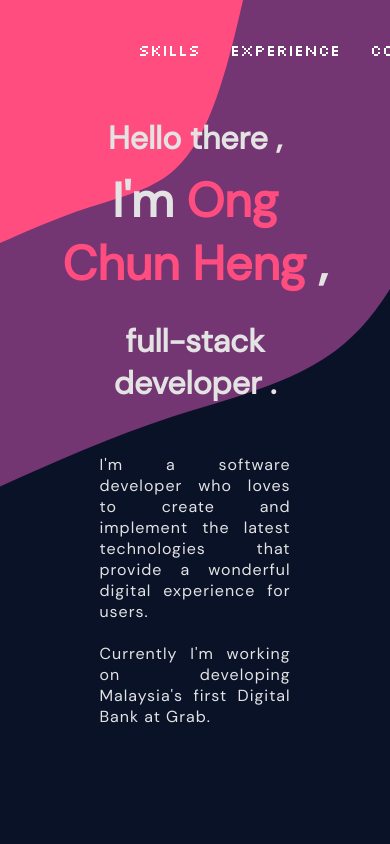
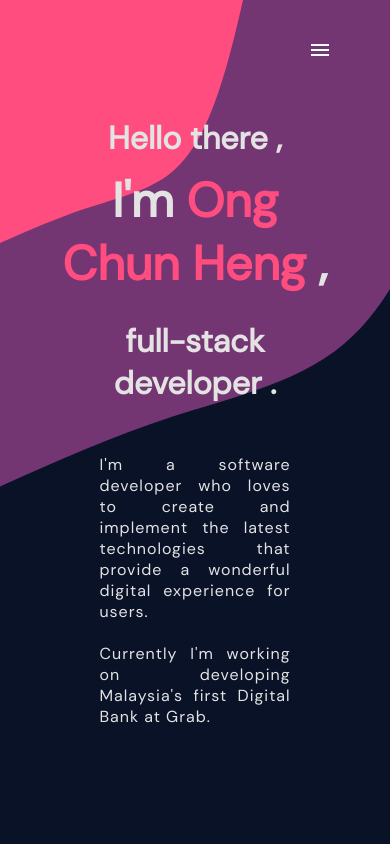
Before and after one commit to ongch24014/portfolio, a React (Create React App) app: page / in a window 390 px wide. Shown: the top 844 px of the page. Built offline with nearby package versions, Linux system fonts and the light colour scheme.

Commit message:
added mobile responsive for navigation bar

```diff
--- a/src/App.js
+++ b/src/App.js
@@ -6,10 +6,14 @@ import Skill from './skill/skill'
 import Experience from './experience/experience';
 import Contact from './contact/contact';
 import { useEffect, useState } from 'react';
+import { useMediaQuery } from 'react-responsive';
 import 'animate.css';
 
 function App() {
   const [currentNav, setNav] = useState('about');
+  const isDesktopOrLaptop = useMediaQuery({
+    query: '(min-width: 768px)'
+  })
 
   useEffect(() => {
     window.addEventListener('scroll', onScroll);
@@ -19,7 +23,7 @@ function App() {
         window.removeEventListener('scroll', onScroll);
       }
     )
-  }, [currentNav]);
+  }, []);
 
   const onScroll = () => {
 
@@ -67,7 +71,7 @@ function App() {
 
   return (
     <div className="App">
-      <Navbar dark="true" current={currentNav} change={(state) => change(state)}></Navbar>
+      <Navbar dark="true" current={currentNav} change={(state) => change(state)} isDesktopOrLaptop={isDesktopOrLaptop}></Navbar>
       <About dark="true"></About>
       <Skill dark="true"></Skill>
       <Experience dark="true"></Experience>
--- a/src/index.css
+++ b/src/index.css
@@ -43,6 +43,11 @@ code {
   position: fixed;
   z-index: 1;
   transition: 0.3s;
+}
+
+.drawer >>> span {
+  width: 100px;
+  padding: 10px;
 }
 
 .background {
--- a/src/navbar/navbar.js
+++ b/src/navbar/navbar.js
@@ -1,36 +1,68 @@
 import React from "react";
 import "./navbar.css";
+import { Drawer, IconButton } from "@mui/material";
+import MenuIcon from '@mui/icons-material/Menu';
 
-export default class Navbar extends React.Component {
-    constructor(props) {
-        super(props);
-        // this.function = this.function.bind(this);
-        // this.state;
-        this.selected = 'about';
+export default function Navbar({ dark, current, change, isDesktopOrLaptop }) {
+    const drawerStyle = {
+        color: "white",
+        backgroundColor: "rgb(32 13 33 / 88%)",
+        width: "150px",
+        gap: "15px",
+        padding: "10px",
+        fontSize: "18px",
+        paddingTop: "25px",
+        fontFamily: "Silkscreen"
+    }
+    let selected = 'about';
+
+    function changeState(state) {
+        if (!isDesktopOrLaptop) {
+            setIsToggled(false)
+        }
+        const element = document.getElementById(state);
+        window.scrollTo({ top: (element.offsetTop - 100), behavior: 'smooth' });
+        change(state);
     }
 
-    change(state) {
-        const element = document.getElementById(state);
-        window.scrollTo({ top: (element.offsetTop - 100), behavior: 'smooth' });
-        this.props.change(state);
-    }
+    const [isToggled, setIsToggled] = React.useState(false);
 
-    render() {
-        // const classes = "navbar" + (this.props.dark ? " dark" : '');
+    // const classes = "navbar" + (dark ? " dark" : '');
     return (
-            <div className={`navbar ${this.props.dark ? " dark" : ''}`} id="navbar">
+        <div className={`navbar ${dark ? " dark" : ''}`} id="navbar">
             <div>
                 {/* Logo */}
             </div>
 
+            {isDesktopOrLaptop ?
                 <div className="nav">
-                    <span className={this.props.current === 'about' ? 'nav-sel' : ''} onClick={this.change.bind(this, 'about')}>About</span>
-                    <span className={this.props.current === 'skill' ? 'nav-sel' : ''} onClick={this.change.bind(this, 'skill')}>Skills</span>
-                    <span className={this.props.current === 'experience' ? 'nav-sel' : ''} onClick={this.change.bind(this, 'experience')}>Experience</span>
-                    {/* <span className={this.props.current === 'project' ? 'nav-sel' : ''} onClick={this.change.bind(this, 'project')}>Projects</span> */}
-                    <span className={this.props.current === 'contact' ? 'nav-sel' : ''} onClick={this.change.bind(this, 'contact')}>Contact</span>
-                </div>
+                    <span className={current === 'about' ? 'nav-sel' : ''} onClick={() => { changeState('about') }}>About</span>
+                    <span className={current === 'skill' ? 'nav-sel' : ''} onClick={() => { changeState('skill') }}>Skills</span>
+                    <span className={current === 'experience' ? 'nav-sel' : ''} onClick={() => { changeState('experience') }}>Experience</span>
+                    {/* <span className={current === 'project' ? 'nav-sel' : ''} onClick={() => {changeState('project')}}>Projects</span> */}
+                    <span className={current === 'contact' ? 'nav-sel' : ''} onClick={() => { changeState('contact') }}>Contact</span>
+                </div> :
+                <div className="burger">
+                    <IconButton style={{ color: "white" }} onClick={() => { setIsToggled(true) }}>
+                        <MenuIcon />
+                    </IconButton>
+                    <Drawer
+                        anchor="right"
+                        open={isToggled}
+                        onClose={() => { setIsToggled(false) }}
+                        PaperProps={{
+                            sx: drawerStyle
+                        }}
+                        className="drawer"
+                    >
+                        <span className={current === 'about' ? 'nav-sel' : ''} onClick={() => { changeState('about') }}>About</span>
+                        <span className={current === 'skill' ? 'nav-sel' : ''} onClick={() => { changeState('skill') }}>Skills</span>
+                        <span className={current === 'experience' ? 'nav-sel' : ''} onClick={() => { changeState('experience') }}>Experience</span>
+                        {/* <span className={current === 'project' ? 'nav-sel' : ''} onClick={() => {changeState('project')}}>Projects</span> */}
+                        <span className={current === 'contact' ? 'nav-sel' : ''} onClick={() => { changeState('contact') }}>Contact</span>
+                    </Drawer>
+                </div>}
         </div>
     )
+
 }
-}
```
Lines whose indentation alone changed are shown as unchanged.
